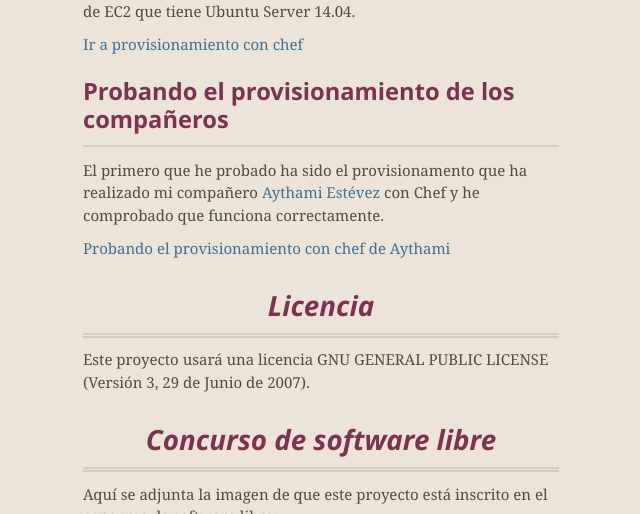
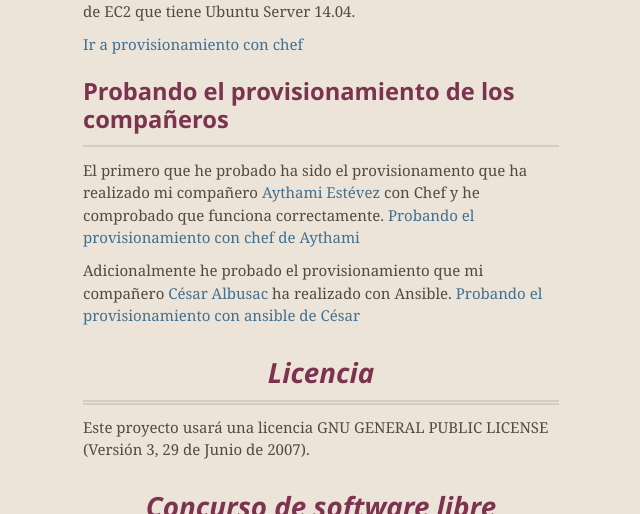
Before and after one commit to pedrogazquez/FunnyBot, a Jekyll site: the page built from index.md, in a window 1280 px wide and 900 px high, scrolled down 2085 px, cut to the strip 0-514 px from the top of the window. Shown: the whole strip, without its empty margins (319-959 px from the left). Built offline with Jekyll 4.4.1, drawn with Linux system fonts in a browser that asks for light colours; nearby versions of some CDN libraries.

Commit message:
Añadiendo docu de correcion de Cesar

```diff
--- a/index.md
+++ b/index.md
@@ -56,8 +56,11 @@ También se ha realizado el aprovisionamiento con chef. Esta librería resuelve
 ## Probando el provisionamiento de los compañeros
 
 El primero que he probado ha sido el provisionamento que ha realizado mi compañero [Aythami Estévez](https://aythae.github.io/DeFesti/chef) con Chef y he comprobado que funciona correctamente.
+[Probando el provisionamiento con chef de Aythami](chefAythami)
 
-[Probando el provisionamiento con chef de Aythami](chefAythami)
+Adicionalmente he probado el provisionamiento que mi compañero [César Albusac](https://github.com/cesar2/Tripbot/) ha realizado con Ansible.
+[Probando el provisionamiento con ansible de César](ansibleCesar)
+
 
 # Licencia
 
```
